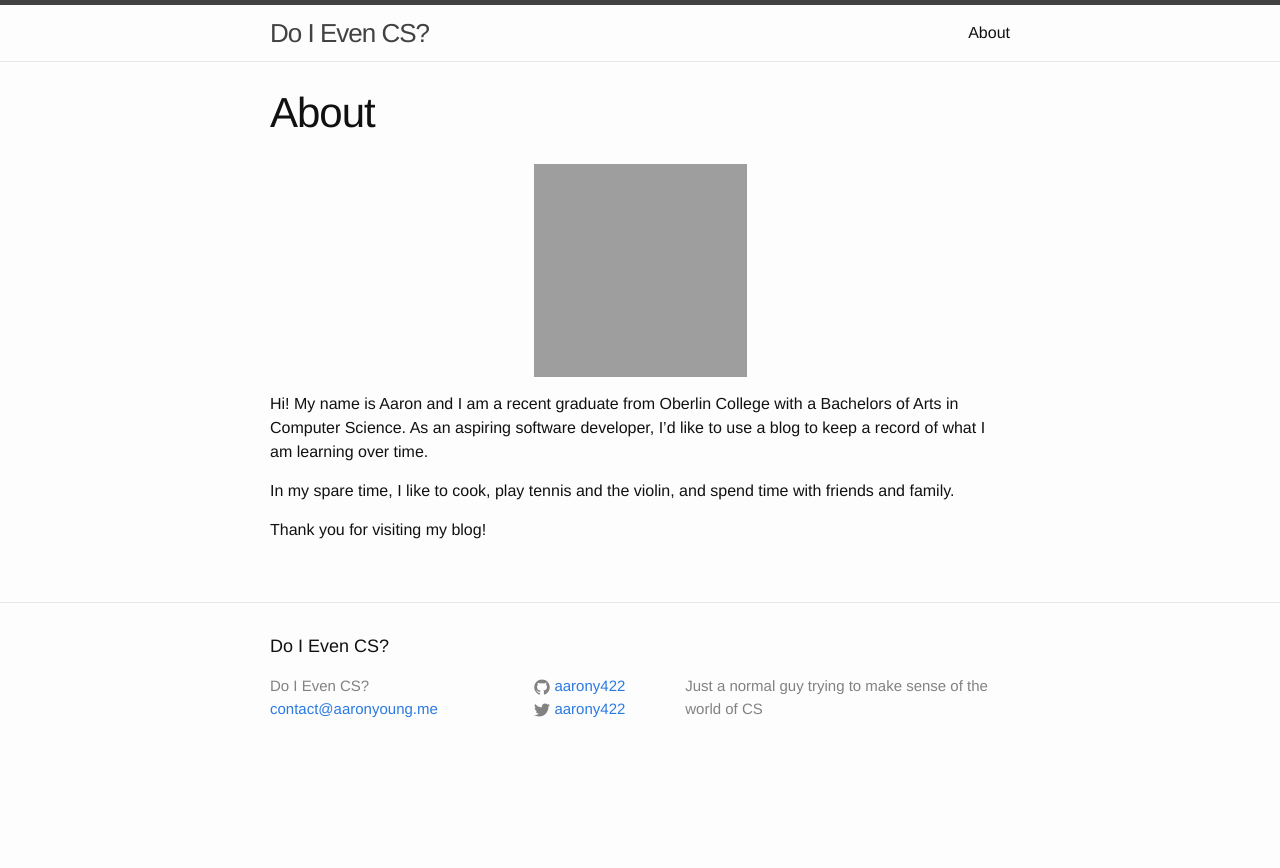
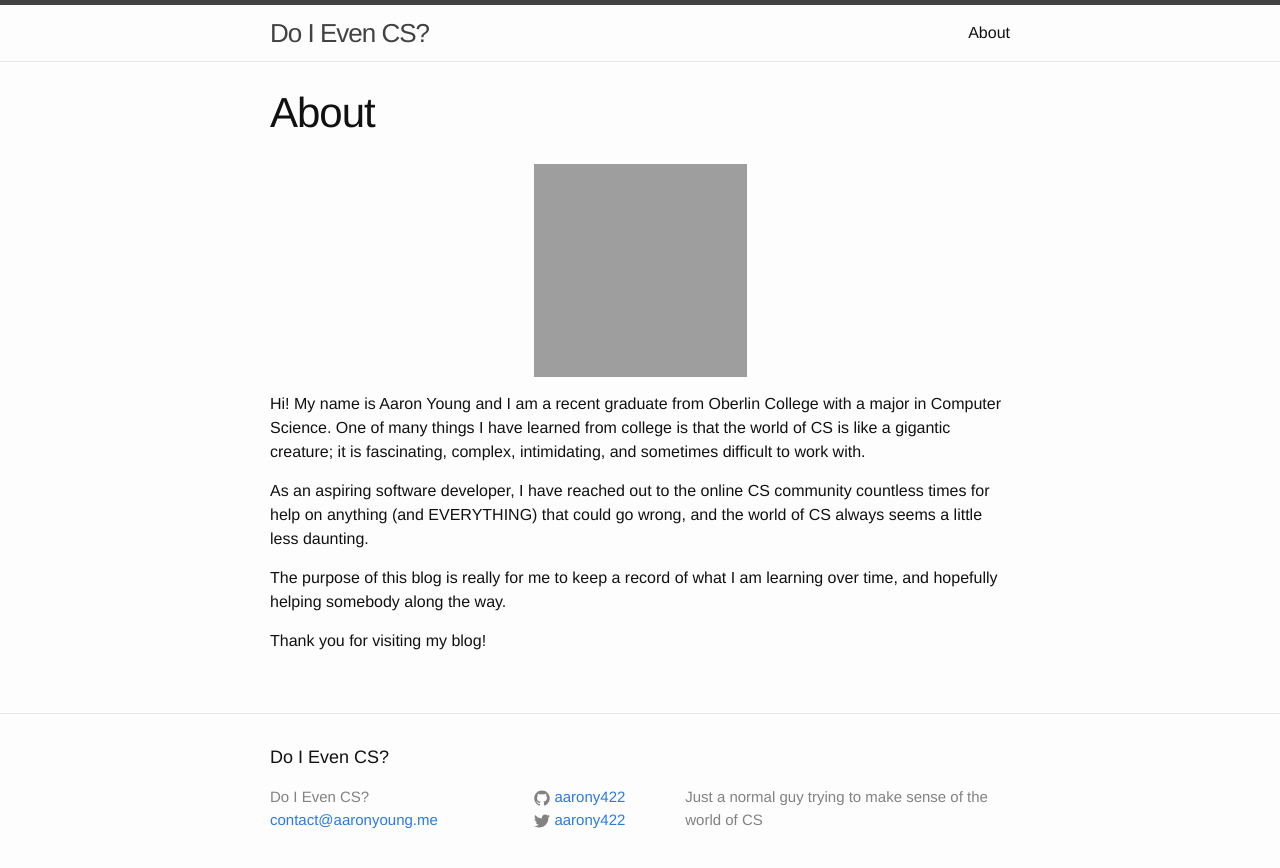
Before and after one commit to shangwyoung/blog, a Jekyll site: the page built from about.md, in a window 1280 px wide. Shown: the top 868 px of the page. Built offline with Jekyll 4.4.1, drawn with Linux system fonts in a browser that asks for light colours.

Commit message:
rewrote intro and changed photo size

```diff
--- a/about.md
+++ b/about.md
@@ -4,10 +4,12 @@ title: About
 permalink: /about/
 ---
 
-![Profile Picture]({{ site.url }}/blog/assets/round_pic.png){:width="213px" height="213px" .center-image }
+![Profile Picture]({{ site.url }}/blog/assets/round_pic_small.jpg){:width="213px" height="213px" .center-image }
 
-Hi! My name is Aaron and I am a recent graduate from Oberlin College with a Bachelors of Arts in Computer Science. As an aspiring software developer, I'd like to use a blog to keep a record of what I am learning over time.
+Hi! My name is Aaron Young and I am a recent graduate from Oberlin College with a major in Computer Science. One of many things I have learned from college is that the world of CS is like a gigantic creature; it is fascinating, complex, intimidating, and sometimes difficult to work with.
 
-In my spare time, I like to cook, play tennis and the violin, and spend time with friends and family.
+As an aspiring software developer, I have reached out to the online CS community countless times for help on anything (and EVERYTHING) that could go wrong, and the world of CS always seems a little less daunting.
+
+The purpose of this blog is really for me to keep a record of what I am learning over time, and hopefully helping somebody along the way.
 
 Thank you for visiting my blog!
```
Also changed, not shown: _posts/2016-04-01-welcome-to-jekyll.markdown (deleted, +0 -26 lines), _posts/2016-07-12-Hello-World.markdown (added, +9 -0 lines), 1 other file.
